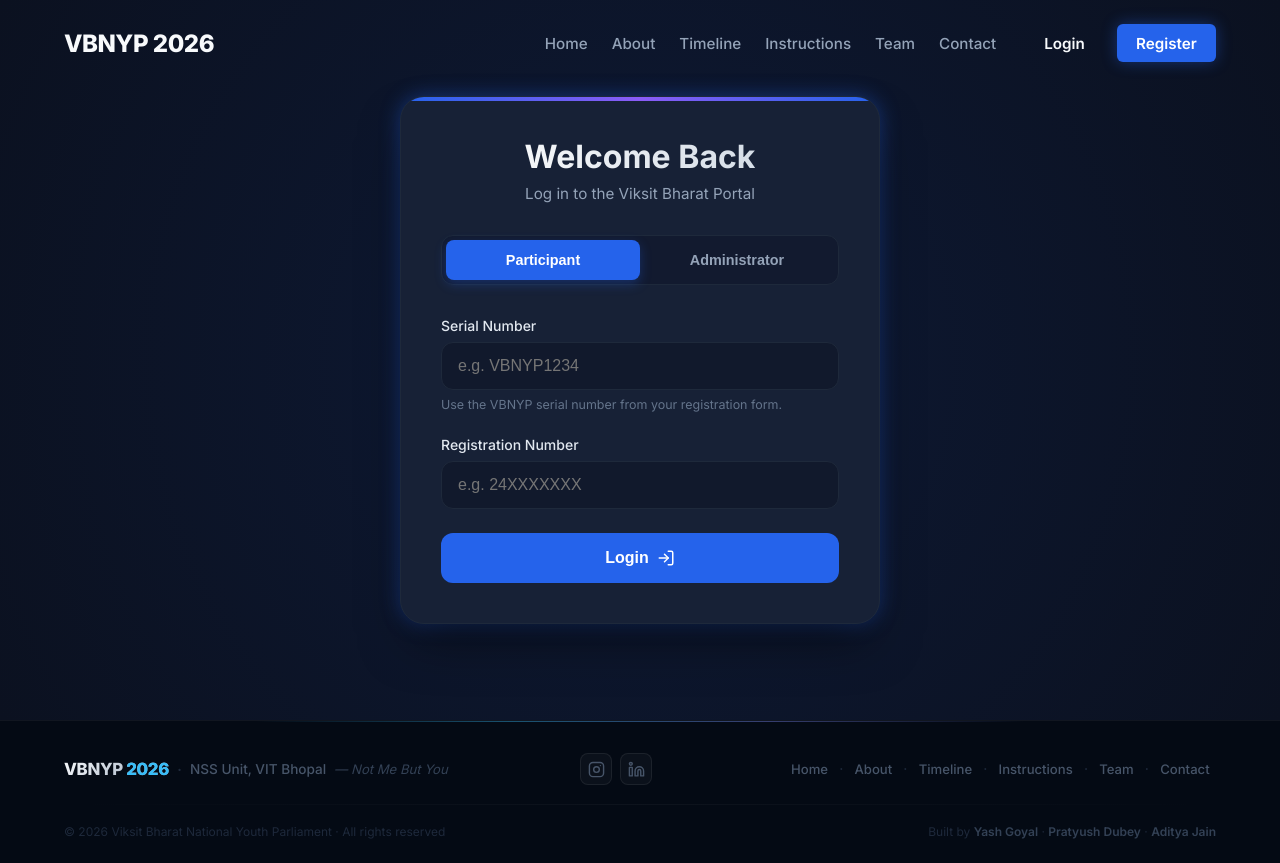
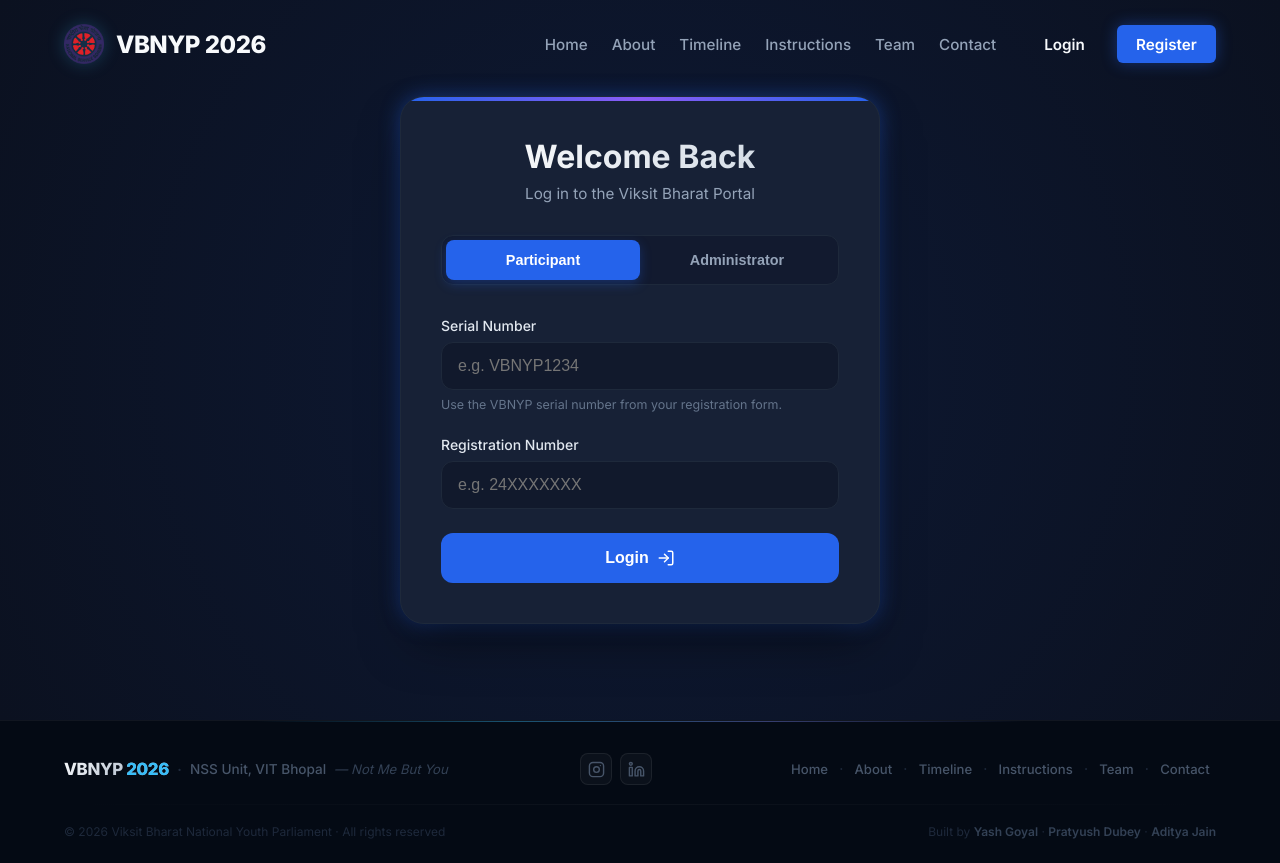
Before and after one commit to YashGoyal06/nyp-website-2026, a Next.js app: page /login in a window 1280 px wide. Built offline with nearby package versions, Linux system fonts and the light colour scheme.

Commit message:
Add NSS logo to navbar and set as favicon

```diff
--- a/src/app/layout.tsx
+++ b/src/app/layout.tsx
@@ -12,6 +12,9 @@
 export const metadata: Metadata = {
   title: "Viksit Bharat Youth Parliament 2026",
   description: "Official portal for Viksit Bharat Youth Parliament 2026 organized by NSS Unit, VIT Bhopal University.",
+  icons: {
+    icon: "/logo.png",
+  },
 };
 
 export default function RootLayout({
--- a/src/components/layout/Navbar.module.css
+++ b/src/components/layout/Navbar.module.css
@@ -37,6 +37,19 @@
 .logo {
   display: flex;
   align-items: center;
+}
+
+.logoLink {
+  display: flex;
+  align-items: center;
+  gap: 0.75rem;
+  text-decoration: none;
+}
+
+.logoImg {
+  height: 40px;
+  width: auto;
+  filter: drop-shadow(0 0 8px rgba(56, 189, 248, 0.3));
 }
 
 .logoText {
--- a/src/components/layout/Navbar.tsx
+++ b/src/components/layout/Navbar.tsx
@@ -67,7 +67,8 @@
       <nav ref={navRef} className={`${styles.navbar} ${isScrolled ? styles.scrolled : ""}`}>
         <div className={styles.container}>
           <div className={styles.logo}>
-            <Link href="/">
+            <Link href="/" className={styles.logoLink}>
+              <img src="/logo.png" alt="NSS Logo" className={styles.logoImg} />
               <span className={styles.logoText}>VBNYP 2026</span>
             </Link>
           </div>
```
